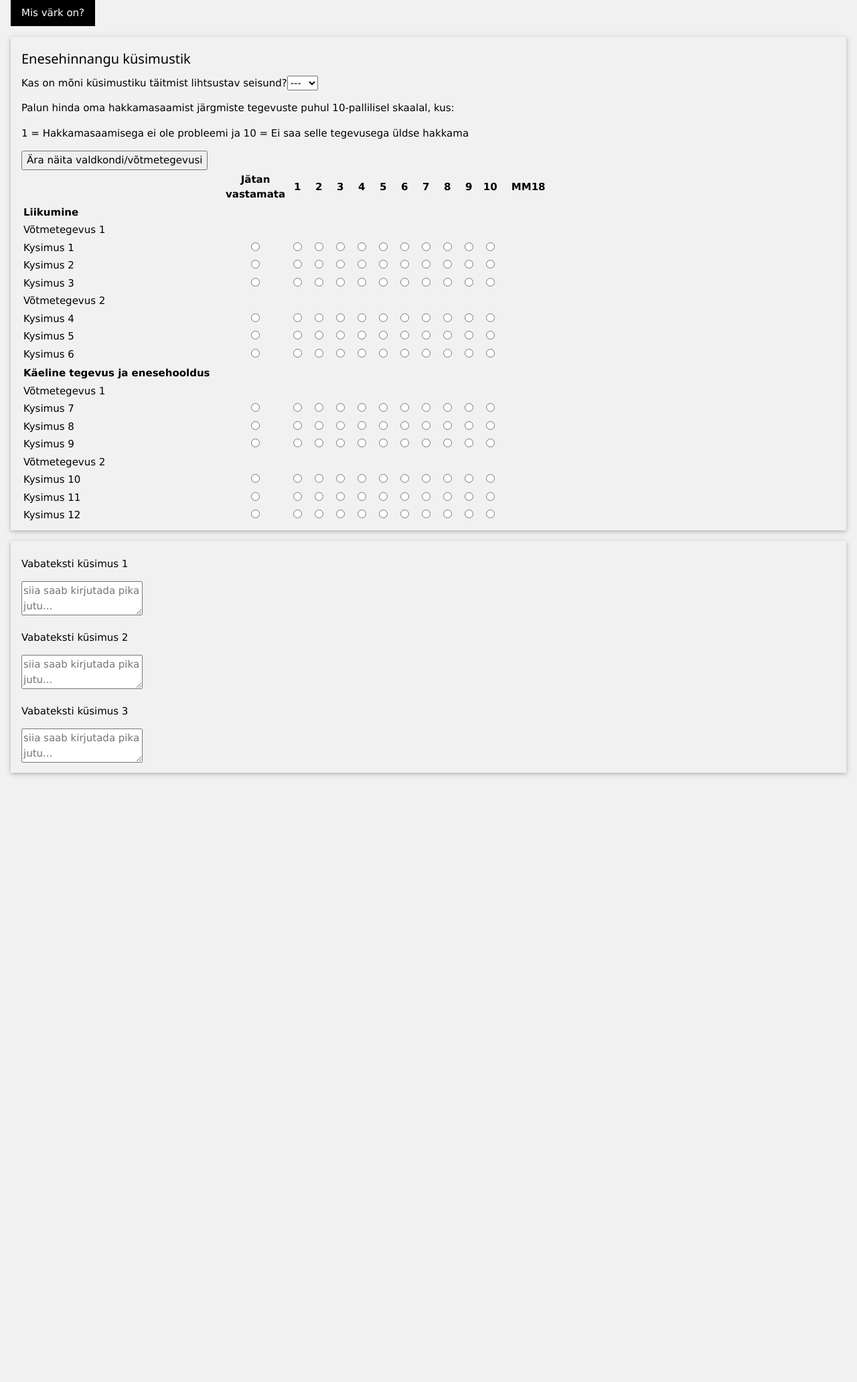
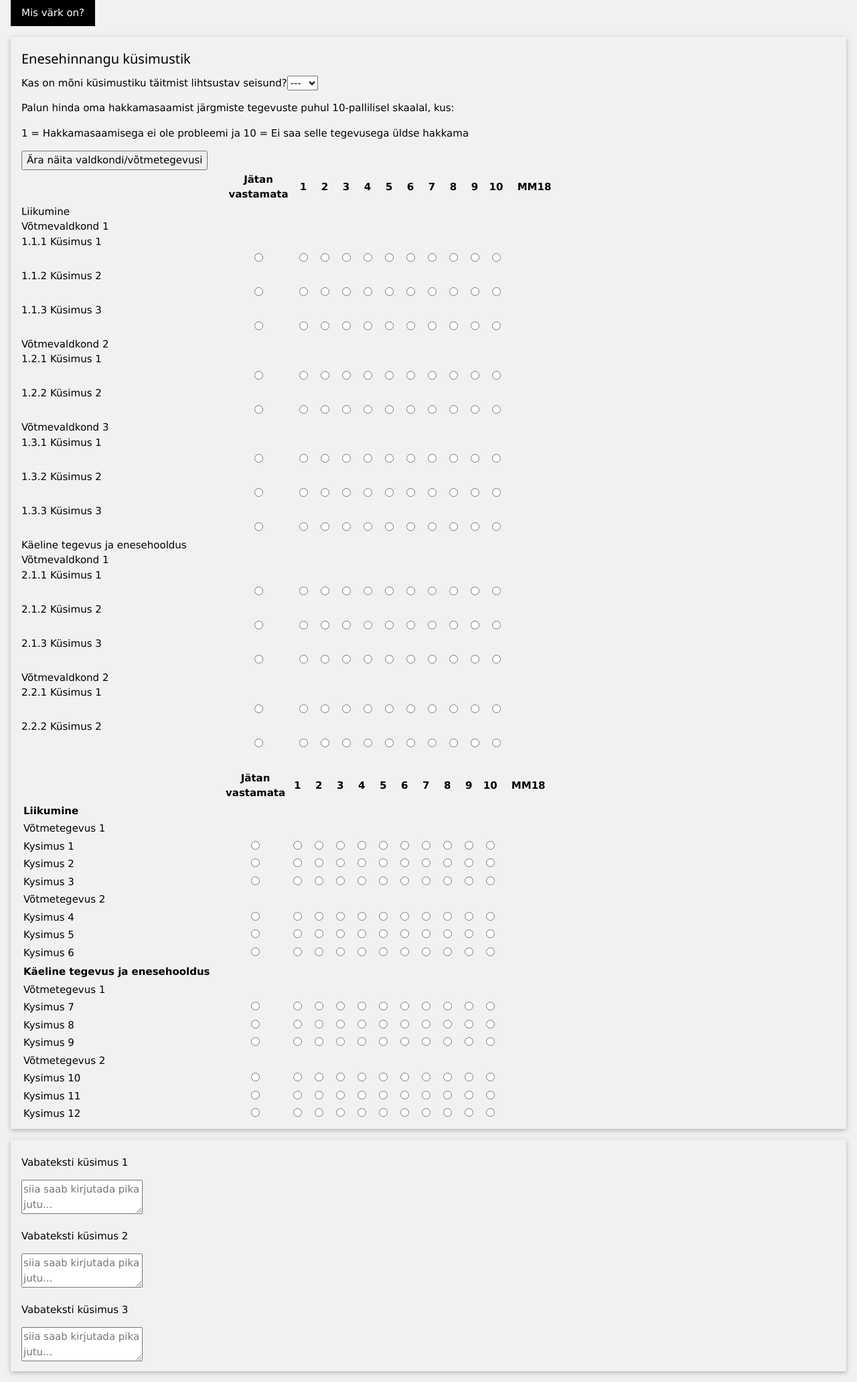
Before and after one commit to kalevhark/rfk, a Django app: page /kysimustik4/ in a window 1280 px wide. Shown: the whole page at 67% size. Before the commit the page ends 1159 px from the top, so only its background shows below. Run offline with Django 3.2, Linux system fonts and the light colour scheme; lists and menus that the app fills with data are empty; some libraries are stand-ins or nearby versions.

Commit message:
kysimustik4

```diff
--- a/main/static/main/kysimustik4.js
+++ b/main/static/main/kysimustik4.js
@@ -5,6 +5,48 @@ Vue.createApp({
       picked: ['','','','','','','','','','','','','','','','','',''],
       show: true,
       selected: '',
+      valdkonnad: [
+        [
+          'Liikumine',
+          [
+            [
+              'Võtmevaldkond 1',
+              [
+                ['Küsimus 1', ''], ['Küsimus 2', ''], ['Küsimus 3', '']
+              ]
+            ],
+            [
+              'Võtmevaldkond 2',
+              [
+                ['Küsimus 1', ''], ['Küsimus 2', '']
+              ]
+            ],
+            [
+              'Võtmevaldkond 3',
+              [
+                ['Küsimus 1', ''], ['Küsimus 2', ''], ['Küsimus 3', '']
+              ]
+            ],
+          ]
+        ],
+        [
+          'Käeline tegevus ja enesehooldus',
+          [
+            [
+              'Võtmevaldkond 1',
+              [
+                ['Küsimus 1', ''], ['Küsimus 2', ''], ['Küsimus 3', '']
+              ]
+            ],
+            [
+              'Võtmevaldkond 2',
+              [
+                ['Küsimus 1', ''], ['Küsimus 2', '']
+              ]
+            ],
+          ],
+        ]
+      ],
       options: [
         { text: '---', value: '' },
         { text: 'Jah', value: 'A' },
@@ -24,6 +66,29 @@ Vue.createApp({
           return ''
         }
         var result = 4/10*this.picked[n]
+        if (result < 2) {
+          return 0
+        }
+        if (result < 2.76) {
+          return 2
+        }
+        if (result < 3.5) {
+          return 3
+        }
+        if (result >= 3.5) {
+          return 4
+        }
+        return ''
+      }
+    },
+    score2_uus(valdkondIndex, v6tmetegevusIndex, kysimusIndex) {
+      // `this` points to the vm instance
+      return function (valdkondIndex, v6tmetegevusIndex, kysimusIndex) {
+        var selected = this.valdkonnad[valdkondIndex][1][v6tmetegevusIndex][1][kysimusIndex][1]
+        if (!selected) {
+          return ''
+        }
+        var result = 4/10*selected
         if (result < 2) {
           return 0
         }
--- a/main/templates/main/kysimustik4.html
+++ b/main/templates/main/kysimustik4.html
@@ -10,6 +10,11 @@
   <style>
     .question {
       width: 300px;
+    }
+
+    .unanswered {
+      width: 100px;
+      text-align: center;
     }
 
     .poll {
@@ -60,6 +65,45 @@
         <span v-if="show">Ära näita valdkondi/võtmetegevusi</span>
         <span v-else>Näita  valdkondi/võtmetegevusi</span>
       </button>
+      <div>
+        <table>
+          <tr>
+            <th class="question"></th>
+            <th class="unanswered">Jätan vastamata</th>
+            <th class="poll" v-for="n in 10" :key="n">
+              [[ n ]]
+            </th>
+            <th v-show="show" class="result" title="Skoor 0-4 PISTS kord arvutamise metoodika alusel">MM18</th>
+          </tr>
+        </table>
+        <div v-for="(valdkond, valdkondIndex) in valdkonnad">
+          <span v-show="show">[[ valdkond[0] ]]</span>
+          <div v-for="(v6tmetegevus, v6tmetegevusIndex) in valdkond[1]">
+            <span v-show="show">[[ v6tmetegevus[0] ]]</span>
+            <div v-for="(kysimus, kysimusIndex) in v6tmetegevus[1]">
+              [[ valdkondIndex+1 ]].[[ v6tmetegevusIndex+1 ]].[[ kysimusIndex+1 ]] [[ kysimus[0] ]]<br>
+              <table>
+                <tr>
+                  <td class="question"></td>
+                  <td class="unanswered">
+                    <input type="radio" :id="0" :value="0" v-model.number="kysimus[1]"/>
+                    <label :for="0"></label>
+                  </td>
+                  <td class="poll" v-for="n in 10" :key="n">
+                    <input type="radio" :id="n" :value="n" v-model.number="kysimus[1]"/>
+                    <label :for="n"></label>
+                  </td>
+                  <td v-show="show" class="result">[[ score2_uus(valdkondIndex, v6tmetegevusIndex, kysimusIndex) ]]</td>
+                </tr>
+              </table>
+              <p v-show="kysimus[1] > 4">
+                Palun täpsusta, mis piirangut põhjustab:<br>
+                <textarea placeholder="siia saab kirjutada pika jutu..."></textarea>
+              </p>
+            </div>
+          </div>
+        </div>
+      </div>
       <table>
         <tr>
           <th class="question"></th>
```
